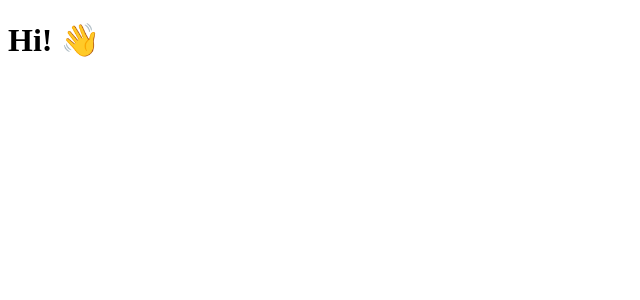
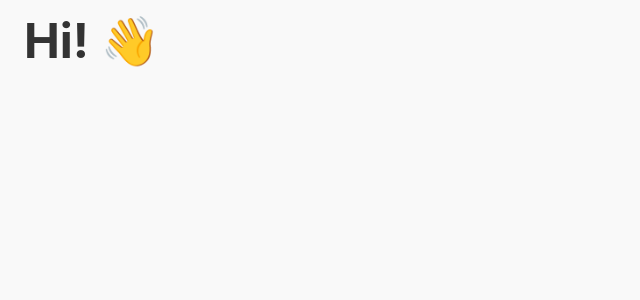
Before and after one commit to Muratov-Egor/blog, a Next.js app: page /en in a window 1280 px wide. Shown: the top 300 px of the page, without its empty margins (0-640 px from the left). Built offline with nearby package versions, Linux system fonts and the light colour scheme.

Commit message:
base style

```diff
--- a/app/[lang]/layout.tsx
+++ b/app/[lang]/layout.tsx
@@ -1,4 +1,5 @@
 import { i18n, type Locale } from "@/i18n-config";
+import '@/app/globals.css';
 
 export const metadata = {
   title: "i18n within app router - Vercel Examples",
@@ -25,7 +26,9 @@ export default async function RootLayout({
         <meta name="viewport" content="width=device-width, initial-scale=1" />
       </head>
       <body suppressHydrationWarning={true}>
-        {children}
+        <main>
+          {children}
+        </main>
       </body>
     </html>
   );
--- /dev/null
+++ b/app/globals.css
@@ -0,0 +1,91 @@
+@tailwind base;
+@tailwind components;
+@tailwind utilities;
+
+@layer base {
+  :root {
+    /* Базовые размеры */
+    --max-width: 1280px;
+    --page-padding: 1rem;
+
+    /* Цвета */
+    --background: #f9f9f9;
+    --foreground: #333;
+    --link-color: #4dabf7;
+  }
+
+  /* Базовый сброс */
+  * {
+    margin: 0;
+    padding: 0;
+    box-sizing: border-box;
+  }
+
+  html {
+    font-family: 'Shantell Sans', -apple-system, BlinkMacSystemFont, 'Segoe UI', Roboto,
+    Oxygen, Ubuntu, Cantarell, 'Open Sans', 'Helvetica Neue', sans-serif;
+    font-size: 20px;
+    line-height: 1.5;
+  }
+
+  @media (min-width: 768px) {
+    html {
+      font-size: 22px;
+      line-height: 1.6;
+    }
+  }
+
+  @media (min-width: 1280px) {
+    html {
+      font-size: 24px;
+      line-height: 1.7;
+    }
+  }
+
+  body {
+    background: var(--background);
+    color: var(--foreground);
+    min-height: 100vh;
+  }
+
+  /* Центрирование основного контента */
+  main {
+    max-width: var(--max-width);
+    margin: 0 auto;
+    padding: 0 var(--page-padding);
+    width: 100%;
+  }
+
+  /* Заголовки */
+  h1, h2, h3, h4 {
+    @apply font-shantell font-bold text-gray-900 dark:text-gray-100 transition-colors duration-200;
+  }
+
+  /* Текст */
+  p, li {
+    @apply text-gray-700 dark:text-gray-300 transition-colors duration-200;
+  }
+
+  /* Ссылки */
+  a {
+    @apply text-gray-500 dark:text-gray-100 hover:text-blue-800 dark:hover:text-blue-300
+           transition-colors duration-200;
+  }
+
+  a:hover {
+    text-decoration: underline;
+  }
+
+  img {
+    display: block;
+    max-width: 100%;
+  }
+}
+
+/* Темная тема */
+@media (prefers-color-scheme: dark) {
+  :root {
+    --background: #121212;
+    --foreground: #e0e0e0;
+  }
+}
```
